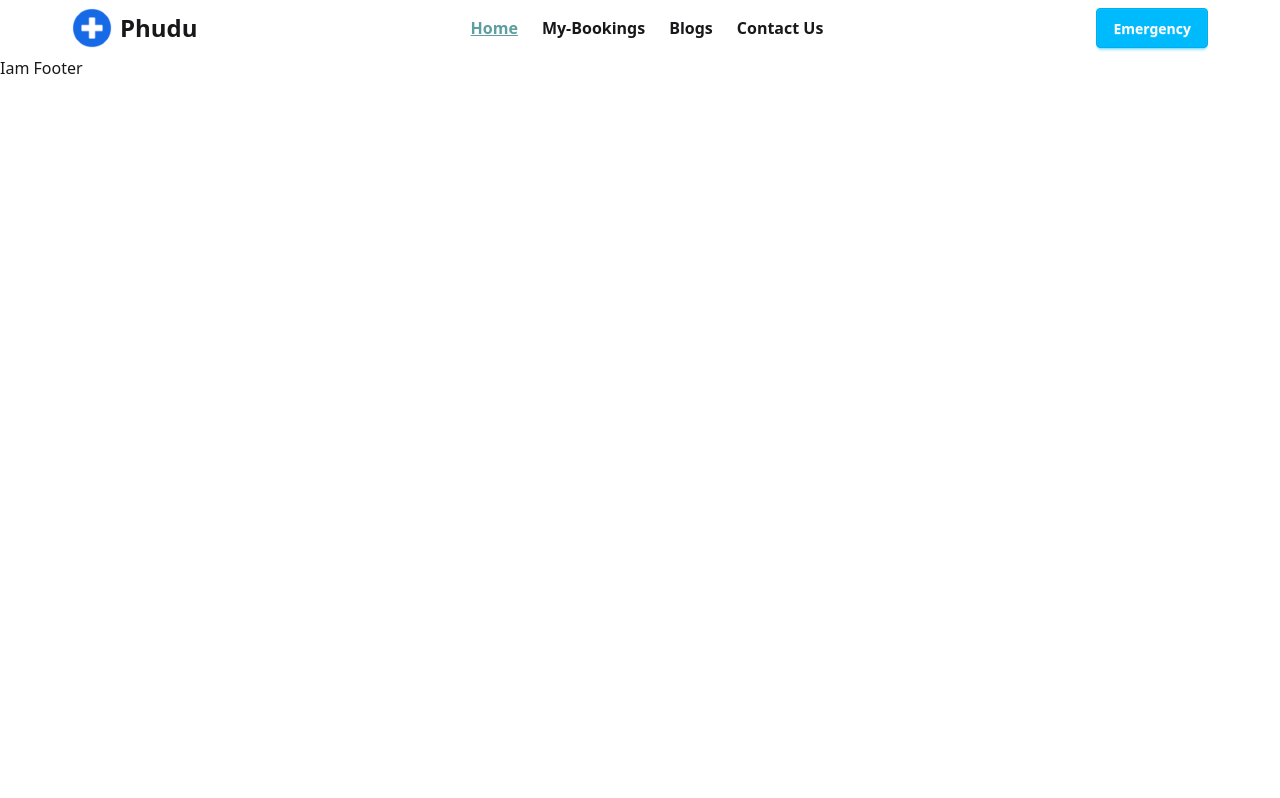
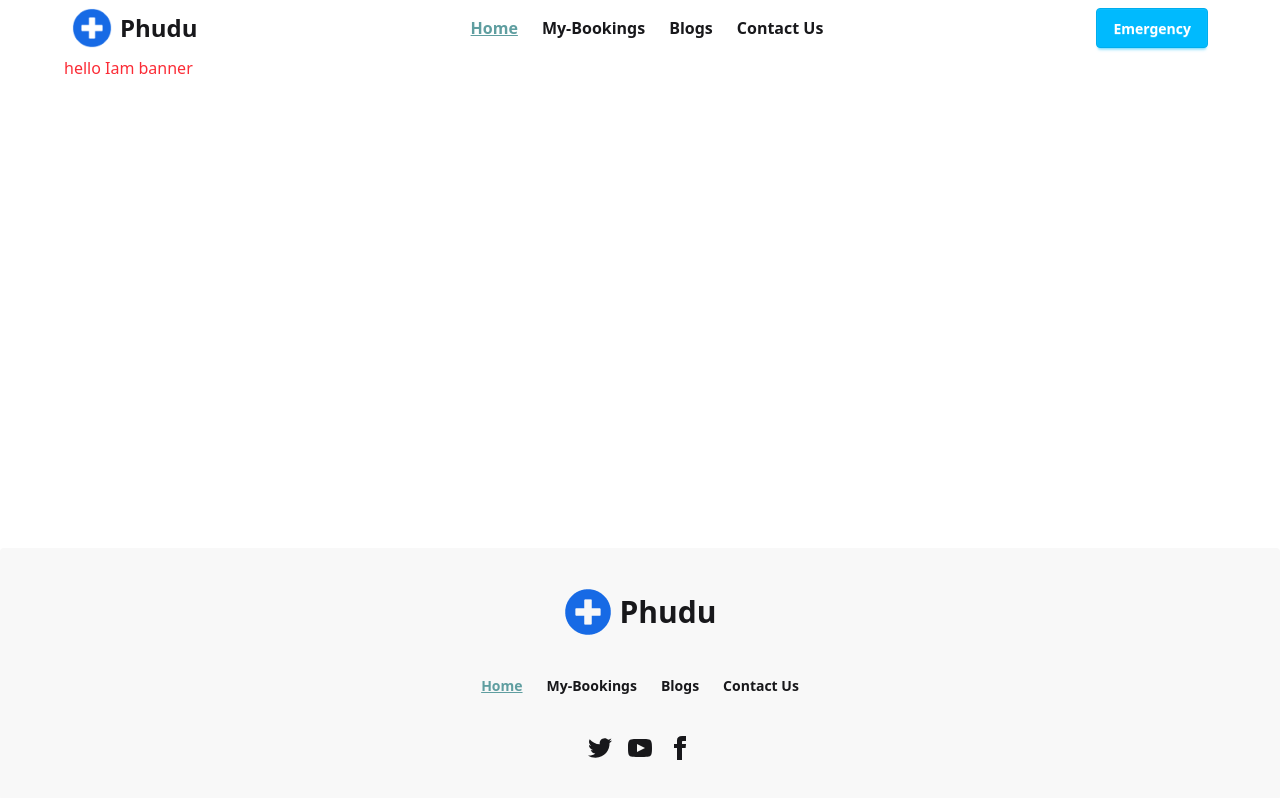
Before and after one commit to rjriajul1/phudu-project, a React (Vite) app: page / in a window 1280 px wide. Built offline with nearby package versions, Linux system fonts and the light colour scheme.

Commit message:
added my footer

```diff
--- a/src/components/footer/Footer.jsx
+++ b/src/components/footer/Footer.jsx
@@ -1,11 +1,72 @@
-import React from 'react';
+import React from "react";
+import { NavLink } from "react-router";
+import footerImg from '../../assets/logo.png'
 
 const Footer = () => {
-    return (
-        <div>
-            <h1>Iam Footer </h1>
+  return (
+    <footer className="footer footer-horizontal footer-center bg-base-200 text-base-content rounded p-10">
+        <div className="flex">
+            <img src={footerImg} alt="" />
+            <h1 className="font-bold text-3xl">Phudu</h1>
         </div>
-    );
+      <nav className="grid grid-flow-col gap-4 ">
+        <ul className="flex gap-6 font-semibold">
+          <NavLink to="/">
+            <li>Home</li>
+          </NavLink>
+          <NavLink to="/myBookings">
+            <li>My-Bookings</li>
+          </NavLink>
+          <NavLink to="/blogs">
+            <li>Blogs</li>
+          </NavLink>
+          <NavLink to="/contactUs">
+            <li>Contact Us</li>
+          </NavLink>
+        </ul>
+      </nav>
+
+      <nav>
+
+        <div className="grid grid-flow-col gap-4 ">
+          <a>
+            <svg
+              xmlns="http://www.w3.org/2000/svg"
+              width="24"
+              height="24"
+              viewBox="0 0 24 24"
+              className="fill-current"
+            >
+              <path d="M24 4.557c-.883.392-1.832.656-2.828.775 1.017-.609 1.798-1.574 2.165-2.724-.951.564-2.005.974-3.127 1.195-.897-.957-2.178-1.555-3.594-1.555-3.179 0-5.515 2.966-4.797 6.045-4.091-.205-7.719-2.165-10.148-5.144-1.29 2.213-.669 5.108 1.523 6.574-.806-.026-1.566-.247-2.229-.616-.054 2.281 1.581 4.415 3.949 4.89-.693.188-1.452.232-2.224.084.626 1.956 2.444 3.379 4.6 3.419-2.07 1.623-4.678 2.348-7.29 2.04 2.179 1.397 4.768 2.212 7.548 2.212 9.142 0 14.307-7.721 13.995-14.646.962-.695 1.797-1.562 2.457-2.549z"></path>
+            </svg>
+          </a>
+          <a>
+            <svg
+              xmlns="http://www.w3.org/2000/svg"
+              width="24"
+              height="24"
+              viewBox="0 0 24 24"
+              className="fill-current"
+            >
+              <path d="M19.615 3.184c-3.604-.246-11.631-.245-15.23 0-3.897.266-4.356 2.62-4.385 8.816.029 6.185.484 8.549 4.385 8.816 3.6.245 11.626.246 15.23 0 3.897-.266 4.356-2.62 4.385-8.816-.029-6.185-.484-8.549-4.385-8.816zm-10.615 12.816v-8l8 3.993-8 4.007z"></path>
+            </svg>
+          </a>
+          <a>
+            <svg
+              xmlns="http://www.w3.org/2000/svg"
+              width="24"
+              height="24"
+              viewBox="0 0 24 24"
+              className="fill-current"
+            >
+              <path d="M9 8h-3v4h3v12h5v-12h3.642l.358-4h-4v-1.667c0-.955.192-1.333 1.115-1.333h2.885v-5h-3.808c-3.596 0-5.192 1.583-5.192 4.615v3.385z"></path>
+            </svg>
+          </a>
+        </div>
+      </nav>
+
+    </footer>
+  );
 };
 
 export default Footer;
--- a/src/pages/home/Home.jsx
+++ b/src/pages/home/Home.jsx
@@ -4,7 +4,7 @@
 const Home = () => {
     return (
         <div className=''>
-            {/* <Banner/> */}
+            <Banner/>
         </div>
     );
 };
--- a/src/root/Root.jsx
+++ b/src/root/Root.jsx
@@ -9,7 +9,7 @@
       <div className="max-w-6xl mx-auto ">
       <Navbar />
       <div
-        className=""
+        className="min-h-[calc(100vh-308px)]"
       >
         <Outlet />
       </div>
```
